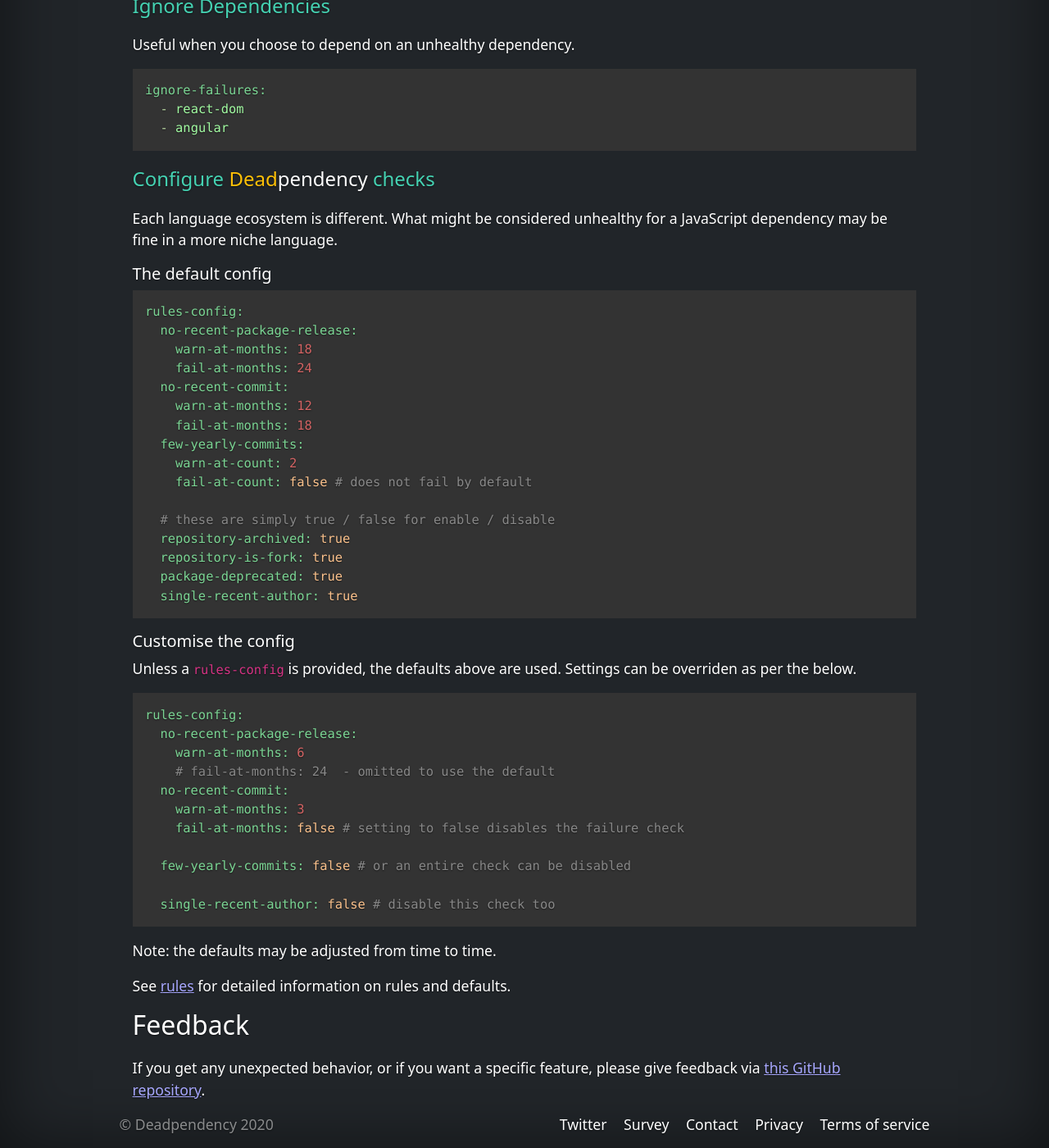
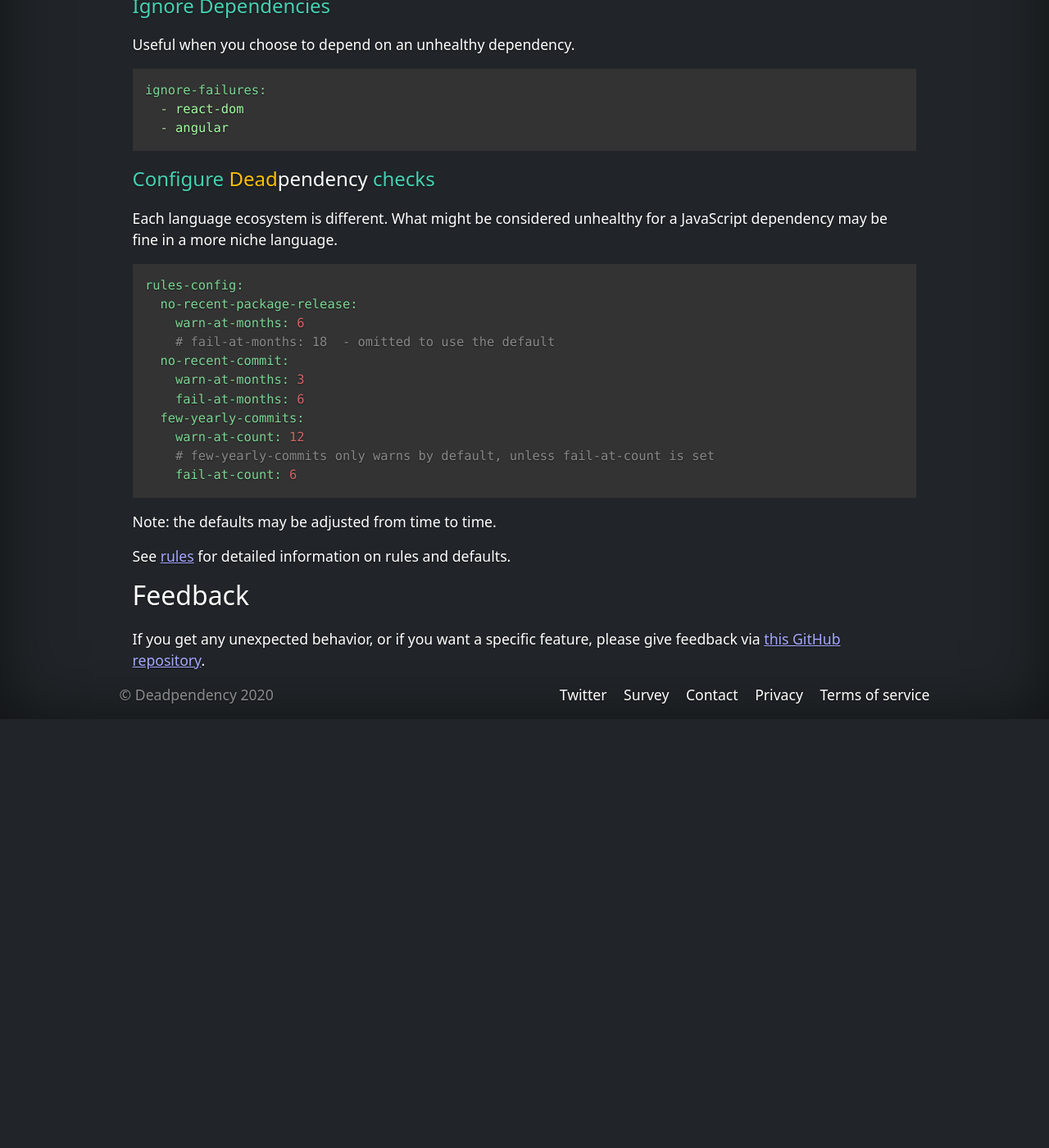
Before and after one commit to deadpendency/deadpendency.github.io, a Jekyll site: the page built from usage.html, in a window 1280 px wide and 1400 px high, scrolled down 2442 px. Shown: the whole window at 82% size. Built offline with Jekyll 4.4.1, drawn with Linux system fonts in a browser that asks for light colours; nearby versions of some CDN libraries; after the commit the page ends 3319 px from its top, so only the background shows below that.

Commit message:
Revert "Add info on disabling checks"
This reverts commit 92b66b4f89962498af7b76fff09fcca8d2502df6.

```diff
--- a/_layouts/default.html
+++ b/_layouts/default.html
@@ -11,11 +11,11 @@
     <link rel="shortcut icon" href="/assets/image/32x32-favicon.png">
 
     <!-- Bootstrap CSS -->
-    <link href="https://cdn.jsdelivr.net/npm/bootstrap@5.0.0-beta2/dist/css/bootstrap.min.css" rel="stylesheet" integrity="sha384-BmbxuPwQa2lc/FVzBcNJ7UAyJxM6wuqIj61tLrc4wSX0szH/Ev+nYRRuWlolflfl" crossorigin="anonymous">
-    <link rel="stylesheet" href="https://cdnjs.cloudflare.com/ajax/libs/font-awesome/5.15.2/css/fontawesome.min.css" integrity="sha512-shT5e46zNSD6lt4dlJHb+7LoUko9QZXTGlmWWx0qjI9UhQrElRb+Q5DM7SVte9G9ZNmovz2qIaV7IWv0xQkBkw==" crossorigin="anonymous" />
-    <link rel="stylesheet" href="https://cdnjs.cloudflare.com/ajax/libs/font-awesome/5.15.2/css/solid.min.css" integrity="sha512-xIEmv/u9DeZZRfvRS06QVP2C97Hs5i0ePXDooLa5ZPla3jOgPT/w6CzoSMPuRiumP7A/xhnUBxRmgWWwU26ZeQ==" crossorigin="anonymous" />
-    <link rel="stylesheet" href="https://cdnjs.cloudflare.com/ajax/libs/font-awesome/5.15.2/css/brands.min.css" integrity="sha512-dBL5cY4qTt42J1cfabCHTYR7KMztyd+n4t2GhD6EH/MKWJIIHuEYckJ1nHEpTwIaiDkrjzbc6WyiSkdLP+3INQ==" crossorigin="anonymous" />
-    <link rel="stylesheet" href="https://cdnjs.cloudflare.com/ajax/libs/highlight.js/10.6.0/styles/agate.min.css" integrity="sha512-dtcZayDwnLWcHMKRgV5S5qk2T4+jz45M89ychxm+Rl9/bA/SiqD59y9ZNoMVDFo7Hnss/O8MruCqWLL5yDv/aQ==" crossorigin="anonymous" />
+    <link href="https://cdn.jsdelivr.net/npm/bootstrap@5.0.0-beta1/dist/css/bootstrap.min.css" rel="stylesheet" integrity="sha384-giJF6kkoqNQ00vy+HMDP7azOuL0xtbfIcaT9wjKHr8RbDVddVHyTfAAsrekwKmP1" crossorigin="anonymous">
+    <link rel="stylesheet" href="https://cdnjs.cloudflare.com/ajax/libs/font-awesome/5.15.1/css/fontawesome.min.css" integrity="sha512-kJ30H6g4NGhWopgdseRb8wTsyllFUYIx3hiUwmGAkgA9B/JbzUBDQVr2VVlWGde6sdBVOG7oU8AL35ORDuMm8g==" crossorigin="anonymous" />
+    <link rel="stylesheet" href="https://cdnjs.cloudflare.com/ajax/libs/font-awesome/5.15.1/css/solid.min.css" integrity="sha512-SazV6tF6Ko4GxhyIZpKoXiKYndqzh7+cqxl9HDH7DGSpjkCN3QLqTAlhJHJnKxu3/2rfCsltzwFC4CmxZE1hPg==" crossorigin="anonymous" />
+    <link rel="stylesheet" href="https://cdnjs.cloudflare.com/ajax/libs/font-awesome/5.15.1/css/brands.min.css" integrity="sha512-D0B6cFS+efdzUE/4wh5XF5599DtW7Q1bZOjAYGBfC0Lg9WjcrqPXZto020btDyrlDUrfYKsmzFvgf/9AB8J0Jw==" crossorigin="anonymous" />
+    <link rel="stylesheet" href="https://cdnjs.cloudflare.com/ajax/libs/highlight.js/10.4.1/styles/agate.min.css" integrity="sha512-dtcZayDwnLWcHMKRgV5S5qk2T4+jz45M89ychxm+Rl9/bA/SiqD59y9ZNoMVDFo7Hnss/O8MruCqWLL5yDv/aQ==" crossorigin="anonymous" />
 
     <link rel="stylesheet" href="{{ site.baseurl }}/styles.css">
   </head>
@@ -58,7 +58,7 @@
       </footer>
     </div>
 
-    <script src="https://cdnjs.cloudflare.com/ajax/libs/highlight.js/10.6.0/highlight.min.js" integrity="sha512-zol3kFQ5tnYhL7PzGt0LnllHHVWRGt2bTCIywDiScVvLIlaDOVJ6sPdJTVi0m3rA660RT+yZxkkRzMbb1L8Zkw==" crossorigin="anonymous"></script>
+    <script src="https://cdnjs.cloudflare.com/ajax/libs/highlight.js/10.4.1/highlight.min.js" integrity="sha512-DrpaExP2d7RJqNhXB41Q/zzzQrtb6J0zfnXD5XeVEWE8d9Hj54irCLj6dRS3eNepPja7DvKcV+9PnHC7A/g83A==" crossorigin="anonymous"></script>
     <script>hljs.initHighlightingOnLoad();</script>
     <!-- Global site tag (gtag.js) - Google Analytics -->
     <script async src="https://www.googletagmanager.com/gtag/js?id=UA-175234743-1"></script>
--- a/usage.html
+++ b/usage.html
@@ -120,41 +120,17 @@ title: Deadpendency usage
 
 <p>Each language ecosystem is different. What might be considered unhealthy for a JavaScript dependency may be fine in a more niche language.</p>
 
-<h5>The default config</h5>
-
-<pre><code class="language-yaml">rules-config:
-  no-recent-package-release:
-    warn-at-months: 18
-    fail-at-months: 24
-  no-recent-commit:
-    warn-at-months: 12
-    fail-at-months: 18
-  few-yearly-commits:
-    warn-at-count: 2
-    fail-at-count: false # does not fail by default
-
-  # these are simply true / false for enable / disable
-  repository-archived: true
-  repository-is-fork: true
-  package-deprecated: true
-  single-recent-author: true
-</code></pre>
-
-<h5>Customise the config</h5>
-
-<p>Unless a <code>rules-config</code> is provided, the defaults above are used. Settings can be overriden as per the below.</p>
-
 <pre><code class="language-yaml">rules-config:
   no-recent-package-release:
     warn-at-months: 6
-    # fail-at-months: 24  - omitted to use the default
+    # fail-at-months: 18  - omitted to use the default
   no-recent-commit:
     warn-at-months: 3
-    fail-at-months: false # setting to false disables the failure check
-
-  few-yearly-commits: false # or an entire check can be disabled
-
-  single-recent-author: false # disable this check too
+    fail-at-months: 6
+  few-yearly-commits:
+    warn-at-count: 12
+    # few-yearly-commits only warns by default, unless fail-at-count is set
+    fail-at-count: 6
 </code></pre>
 
 <p>Note: the defaults may be adjusted from time to time.</p>
```
Also changed, not shown: rules.html (+7 -15 lines), Gemfile.lock.
